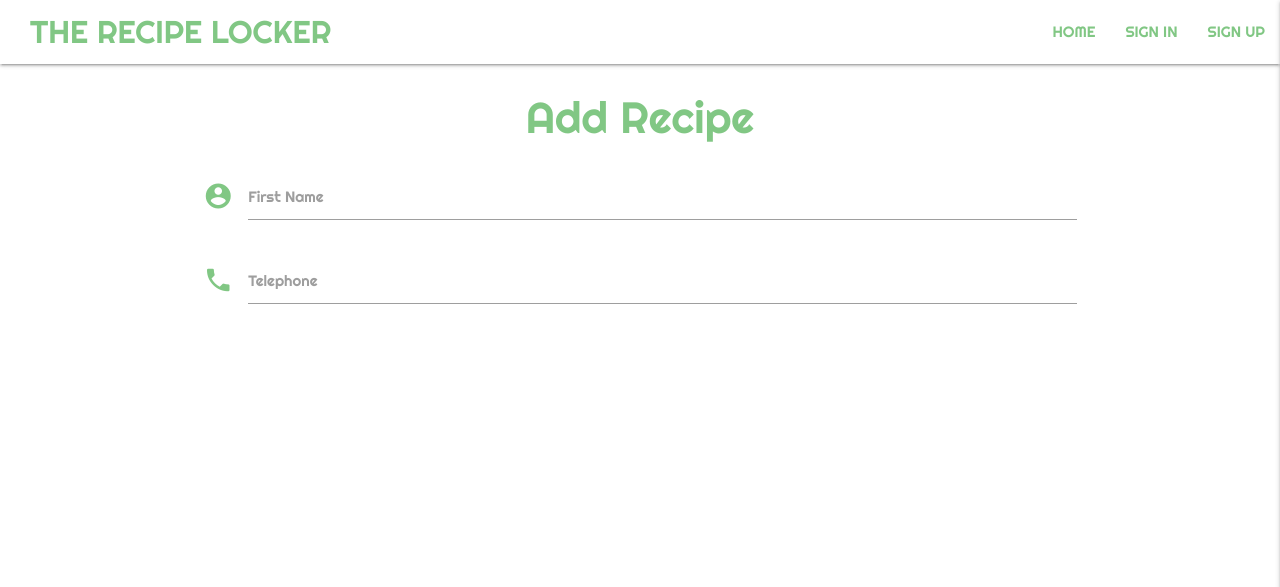
After one commit to Code-Institute-Submissions/FiachraCI-the_recipe_locker_MayResub2, a Flask app: page /add_recipe in a window 1280 px wide. The commit adds this page. Shown: the top 587 px of the page. Run offline with Flask 2, Linux system fonts and the light colour scheme; some libraries are stand-ins or nearby versions.

Commit message:
Added add_recipe template

```diff
--- a/app.py
+++ b/app.py
@@ -100,6 +100,11 @@ def sign_out():
     return redirect(url_for("sign_in"))
 
 
+@app.route("/add_recipe")
+def add_recipe():
+    return render_template("add_recipe.html")
+
+
 if __name__ == "__main__":
     app.run(host=os.environ.get("IP", "0.0.0.0"),
             port=int(os.environ.get("PORT", "5000")),
--- a/static/css/style.css
+++ b/static/css/style.css
@@ -1,4 +1,8 @@
 /* Navbar */
+
+.logo {
+    margin-left: 2rem;
+}
 
 .nav-custom {
     background-color: white;
@@ -33,9 +37,7 @@
 /* Icons */
 
 i {
-    width: 2rem;
-    display: inline-block;
-    text-align: center;
+    /* Overrides Materialize margin */
     margin: 0em !important;
 }
 
--- /dev/null
+++ b/templates/add_recipe.html
@@ -0,0 +1,23 @@
+{% extends "base.html" %}
+{% block content %}
+
+    <h3 class="center-align">Add Recipe</h3>
+
+    <div class="row">
+        <form class="col s12" method="POST" action="">
+            <div class="row">
+                <div class="input-field col s12 nav-custom">
+                    <i class="material-icons prefix">account_circle</i>
+                    <input id="icon_prefix" type="text" class="validate">
+                    <label for="icon_prefix">First Name</label>
+                </div>
+                <div class="input-field col s12 nav-custom">
+                    <i class="material-icons prefix">phone</i>
+                    <input id="icon_telephone" type="tel" class="validate">
+                    <label for="icon_telephone">Telephone</label>
+                </div>
+            </div>
+        </form>
+  </div>
+
+{% endblock %}
--- a/templates/base.html
+++ b/templates/base.html
@@ -22,13 +22,13 @@
         <!-- Navbar -->
         <nav class="nav-extended nav-custom">
             <div class="nav-wrapper">
-                <a href="{{ url_for('get_instructions') }}" class="brand-logo uppercase">The Recipe Locker</a>
+                <a href="{{ url_for('get_instructions') }}" class="brand-logo uppercase logo">The Recipe Locker</a>
                 <a href="#" data-target="mobile-demo" class="sidenav-trigger right"><i class="large material-icons">menu</i></a>
                 <ul class="right hide-on-med-and-down uppercase">
                     <li><a href="{{ url_for('get_instructions') }}">Home</a></li>
                     {% if session.user %}
                         <li><a href="{{ url_for('account', username=session['user']) }}">Account</a></li>
-                        <li><a href="#">New Recipe</a></li>
+                        <li><a href="{{ url_for('add_recipe') }}">New Recipe</a></li>
                         <li><a href="#">Manage Cuisines</a></li>
                         <li><a href="{{ url_for('sign_out') }}">Sign Out</a></li>
                     {% else %}
@@ -47,7 +47,7 @@
             <li><a href="{{ url_for('get_instructions') }}">Home</a></li>
             {% if session.user %}
                 <li><a href="{{ url_for('account', username=session['user']) }}">Account</a></li>
-                <li><a href="#">New Recipe</a></li>
+                <li><a href="{{ url_for('add_recipe') }}">New Recipe</a></li>
                 <li><a href="#">Manage Cuisines</a></li>
                 <li><a href="{{ url_for('sign_out') }}">Sign Out</a></li>
             {% else %}
```
